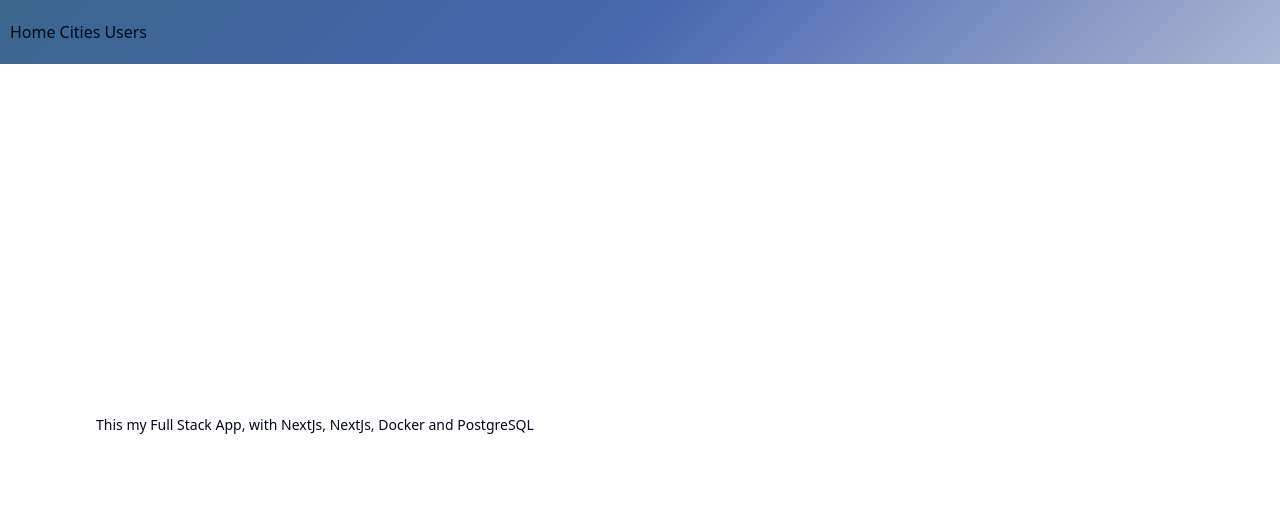
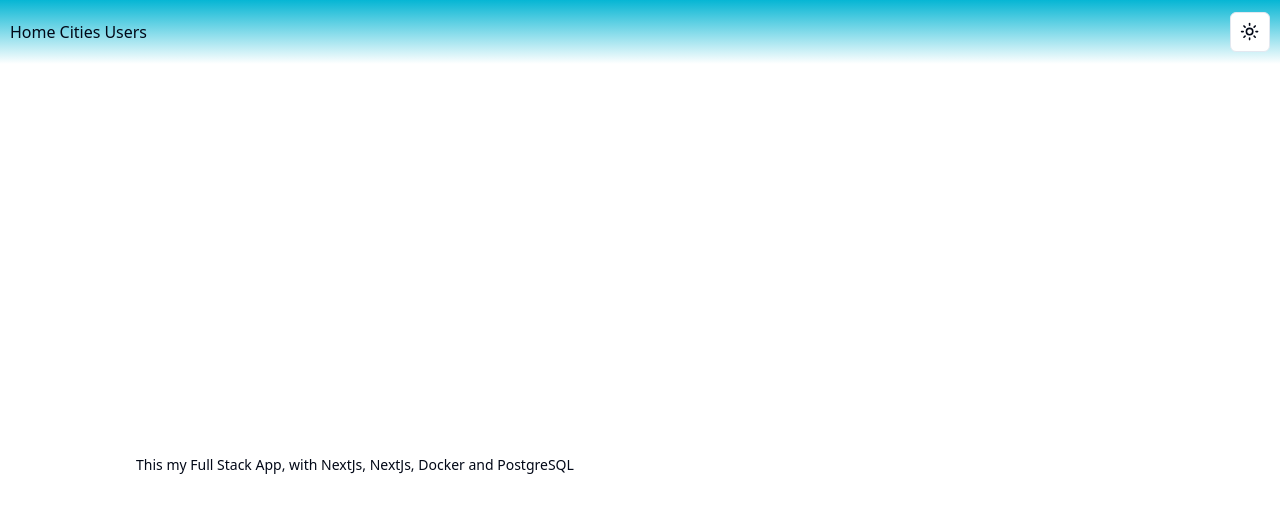
Before and after one commit to Jafeth22/fullstack-app, a Next.js app in the folder front-end-app/: page / in a window 1280 px wide. Shown: the top 512 px of the page. Built offline with nearby package versions, Linux system fonts and the light colour scheme.

Commit message:
FE: stablish light and dark mode styles

```diff
--- a/front-end-app/src/app/cities/page.style.css
+++ /dev/null
@@ -1,3 +0,0 @@
-.city-wrapper {
-    margin: 40px 50px;
-}
--- a/front-end-app/src/app/cities/page.tsx
+++ b/front-end-app/src/app/cities/page.tsx
@@ -4,7 +4,7 @@ import './page.style.css';
 
 const CitiesPage: FC = () => {
     return (
-        <div  className="city-wrapper">
+        <div className="">
             <Cities />
         </div>
     );
--- a/front-end-app/src/app/layout.tsx
+++ b/front-end-app/src/app/layout.tsx
@@ -26,7 +26,9 @@ export default function RootLayout({
           disableTransitionOnChange
         >
           <Navbar />
-          {children}
+          <div className="m-10">
+            {children}
+          </div>
         </ThemeProvider>
       </body>
     </html>
--- a/front-end-app/src/components/cities/cities.tsx
+++ b/front-end-app/src/components/cities/cities.tsx
@@ -8,7 +8,6 @@ import { City } from "@models";
 import { CityServices } from "@services";
 import {
   Button,
-  ModeToggle,
   Table,
   TableBody,
   TableCaption,
@@ -64,9 +63,8 @@ const Cities = () => {
 
   return (
     <div>
-      <h1>Here, you will see all the information of the current Cities</h1>
-      <div className="flex justify-start gap-5">
-        <ModeToggle />
+      <div className="flex justify-start justify-between items-center gap-5">
+        <h1>Here, you will see all the information of the current Cities</h1>
         <Button onClick={() => toggleCreateDialog(true)} variant="outline">
           <Plus className="mr-2 h-6 w-6" /> Add City
         </Button>
--- a/front-end-app/src/components/navbar/navbar.css
+++ b/front-end-app/src/components/navbar/navbar.css
@@ -1,15 +1,12 @@
 .backgroundNavBar {
-    background: linear-gradient(135deg, rgba(10, 64, 112, 0.8), rgba(26, 65, 157, 0.8), rgba(149, 164, 198, 0.8));
     height: 8vh;
     width: 100%;
-    display: inline-flex;
     padding: 0 10px;
+    display: flex;
+    align-items: center;
+    justify-content: space-between;
 }
 
 .NavigationMenuLink {
     text-decoration: none;
 }
-
-.NavigationMenuLink[data-active] {
-    border: 5px red solid;
-}
--- a/front-end-app/src/components/navbar/navbar.tsx
+++ b/front-end-app/src/components/navbar/navbar.tsx
@@ -2,6 +2,7 @@
 
 import { FC } from "react";
 import {
+  ModeToggle,
   NavigationMenu,
   NavigationMenuItem,
   NavigationMenuLink,
@@ -17,7 +18,7 @@ const Navbar: FC = () => {
   ];
 
   return (
-    <div className="backgroundNavBar">
+    <div className="backgroundNavBar bg-gradient-to-b from-cyan-500 dark:from-purple-500 to-background">
       <NavigationMenu>
         <NavigationMenuList>
           {menuItems.map((item) => (
@@ -32,6 +33,7 @@ const Navbar: FC = () => {
           ))}
         </NavigationMenuList>
       </NavigationMenu>
+      <ModeToggle />
     </div>
   );
 };
--- a/front-end-app/src/components/users/users.tsx
+++ b/front-end-app/src/components/users/users.tsx
@@ -25,13 +25,12 @@ const Users: FC = () => {
 
     return (
         <div>
-            <h1>Here, you will see all the information of the current Users</h1>
-            <Button onClick={() => createNewUser()} variant="outline">
-                <Plus className="mr-2 h-6 w-6" /> Add User
-            </Button>
-            <Button variant="default" onClick={() => getAllUsers()}>
-                <RefreshCw className="mr-2 h-4 w-4" /> Refresh
-            </Button>
+            <div className="flex justify-start justify-between items-center gap-5">
+                <h1>Here, you will see all the information of the current Users</h1>
+                <Button onClick={() => createNewUser()} variant="outline">
+                    <Plus className="mr-2 h-6 w-6" /> Add User
+                </Button>
+            </div>
             <Table>
                 <TableCaption>List of Users</TableCaption>
                 <TableHeader>
```
Also changed, not shown: front-end-app/src/app/globals.css (line endings or trailing spaces).
